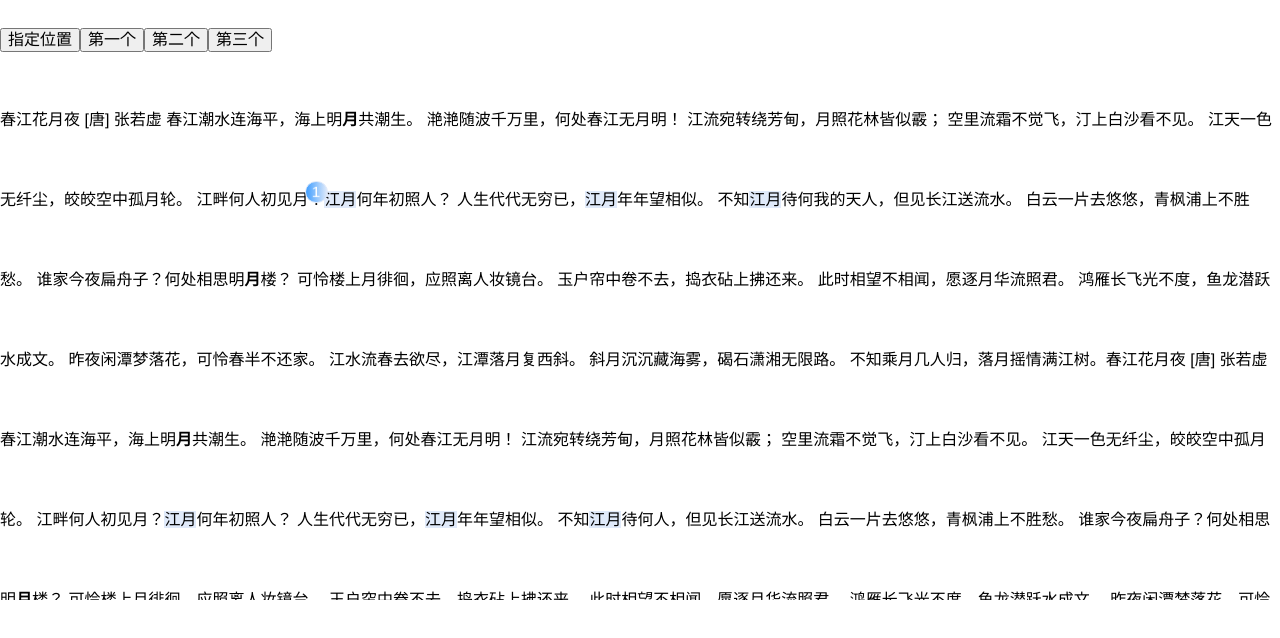
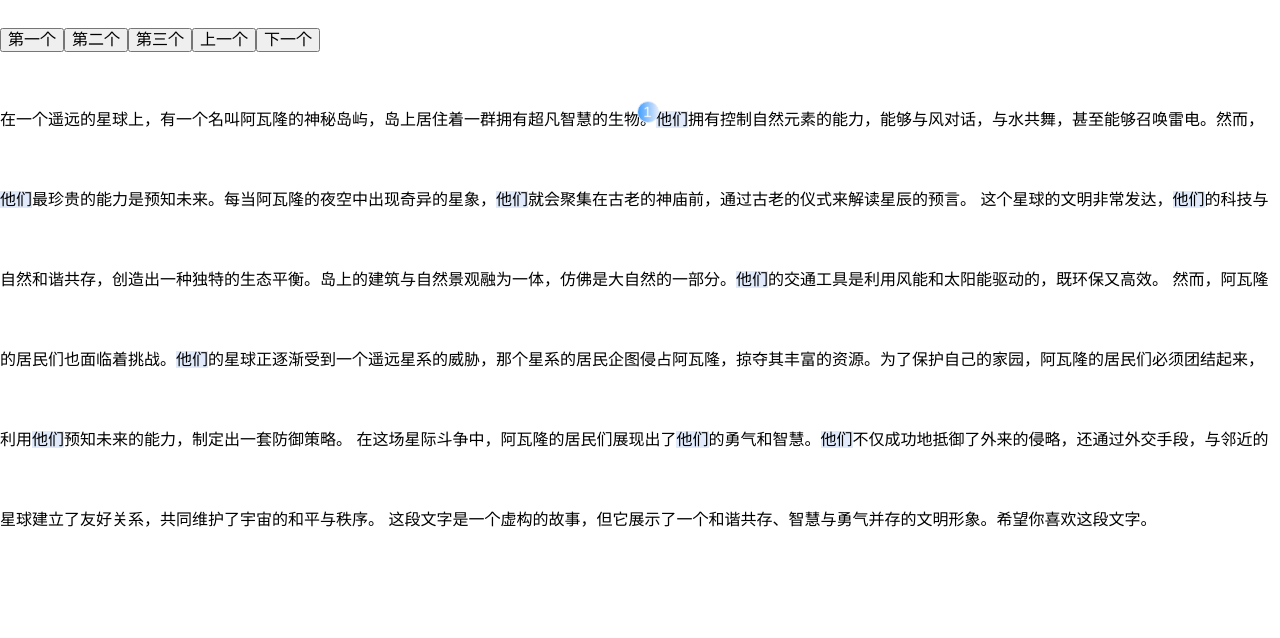
Before and after one commit to pandabanya/cross-label-text-annotation, a Vue app: page / in a window 1280 px wide. Shown: the top 638 px of the page. Built offline with nearby package versions, Linux system fonts and the light colour scheme; what vue-clipboard2 would draw is missing.

Commit message:
fix -bug修复

```diff
--- a/package.json
+++ b/package.json
@@ -36,6 +36,7 @@
     "core-js": "^3.8.3",
     "element-ui": "^2.15.14",
     "normalize.css": "^8.0.1",
+    "v-contextmenu": "^2.9.2",
     "vue": "^2.6.14",
     "vue-clipboard2": "^0.3.3"
   },
--- a/src/App.vue
+++ b/src/App.vue
@@ -1,10 +1,11 @@
 <template>
   <div id="app">
     <div ref="htmlContent" id="htmlContent">
-      <button @click="goTo">指定位置</button>
       <button @click="goBfter">第一个</button>
       <button @click="goAfter">第二个</button>
       <button @click="goAfter2">第三个</button>
+      <button @click="before">上一个</button>
+      <button @click="next">下一个</button>
       <crossTextHighLight
           ref="search"
           @current-change="currentChange"
@@ -36,122 +37,32 @@ export default {
   },
   data(){
     return {
-      text: `
-            春江花月夜
-                [唐] 张若虚
-      春江潮水连海平，海上明<b>月</b>共潮生。
-      滟滟随波千万里，何处春江无月明！
-      江流宛转绕芳甸，月照花林皆似霰；
-      空里流霜不觉飞，汀上白沙看不见。
-      江天一色无纤尘，皎皎空中孤月轮。
-      江畔何人初见月？江月何年初照人？
-      人生代代无穷已，江月年年望相似。
-      不知江月待何我的天人，但见长江送流水。
-      白云一片去悠悠，青枫浦上不胜愁。
-      谁家今夜扁舟子？何处相思明<b>月</b>楼？
-      可怜楼上月徘徊，应照离人妆镜台。
-      玉户帘中卷不去，捣衣砧上拂还来。
-      此时相望不相闻，愿逐月华流照君。
-      鸿雁长飞光不度，鱼龙潜跃水成文。
-      昨夜闲潭梦落花，可怜春半不还家。
-      江水流春去欲尽，江潭落月复西斜。
-      斜月沉沉藏海雾，碣石潇湘无限路。
-      不知乘月几人归，落月摇情满江树。春江花月夜
-                [唐] 张若虚
-      春江潮水连海平，海上明<b>月</b>共潮生。
-      滟滟随波千万里，何处春江无月明！
-      江流宛转绕芳甸，月照花林皆似霰；
-      空里流霜不觉飞，汀上白沙看不见。
-      江天一色无纤尘，皎皎空中孤月轮。
-      江畔何人初见月？江月何年初照人？
-      人生代代无穷已，江月年年望相似。
-      不知江月待何人，但见长江送流水。
-      白云一片去悠悠，青枫浦上不胜愁。
-      谁家今夜扁舟子？何处相思明<b>月</b>楼？
-      可怜楼上月徘徊，应照离人妆镜台。
-      玉户帘中卷不去，捣衣砧上拂还来。
-      此时相望不相闻，愿逐月华流照君。
-      鸿雁长飞光不度，鱼龙潜跃水成文。
-      昨夜闲潭梦落花，可怜春半不还家。
-      江水流春去欲尽，江潭落月复西斜。
-      斜月沉沉藏海雾，碣石潇湘无限路。
-      不知乘月几人归，落月摇情满江树。春江花月夜
-                [唐] 张若虚
-      春江潮水连海平，海上明<b>月</b>共潮生。
-      滟滟随波千万里，何处春江无月明！
-      江流宛转绕芳甸，月照花林皆似霰；
-      空里流霜不觉飞，汀上白沙看不见。
-      江天一色无纤尘，皎皎空中孤月轮。
-      江畔何人初见月？江月何年初照人？撒大多数
-      人生代代无穷已，江月年年望相似。
-      不知江月待何人，<font face="fals">但</font>见长江送流水。
-      白云一片去悠悠，青枫浦上不胜愁。
-      谁家今夜扁舟子？何处相思明<b>月</b>楼？
-      可怜楼上月徘徊，应照离人妆镜台。
-      玉户帘中卷不去，捣衣砧上拂还来。
-      此时相望不相闻，愿逐月华流照君。
-      鸿雁长飞光不度，鱼龙潜跃水成文。
-      昨夜闲潭梦落花，可怜春半不还家。
-      江水流春去欲尽，江潭落月复西斜。
-      斜月沉沉藏海雾，碣石潇湘无限路。
-      不知乘月几人归，落月摇情满江树。 江水流春去欲尽，江潭落月复西斜。
-      斜月沉沉藏海雾，碣石潇湘无限路。
-      不知乘月几人归，落月摇情满江树。 江水流春去欲尽，江潭落月复西斜。
-      斜月沉沉藏海雾，碣石潇湘无限路。
-      不知乘月几人归，落月摇情满江树。 江水流春去欲尽，江潭落月复西斜。
-      斜月沉沉藏海雾，碣石潇湘无限路。
-      不知乘月几人归，落月摇情满江树。 江水流春去欲尽，江潭落月复西斜。
-      斜月沉沉藏海雾，碣石潇湘无限路。
-      不知乘月几人归，落月摇情满江树。撒大多数, 不知乘月几人归，落月摇情满江树。 江水流春去欲尽，江潭落月复西斜。
-      斜月沉沉藏海雾，碣石潇湘无限路。
-      不知乘月几人归，落月摇情满江树。 江水流春去欲尽，江潭落月复西斜。
-      斜月沉沉藏海雾，碣石潇湘无限路。
-      不知乘月几人归，落月摇情满江树。 江水流春去欲尽，江潭落月复西斜。
-      斜月沉沉藏海雾，碣石潇湘无限路。
-      不知乘月几人归，落月摇情满江树。 江水流春去欲尽，江潭落月复西斜。
-      斜月沉沉藏海雾，碣石潇湘无限路咋回事呢。
-      不知乘月几人归，落月摇情满江树。 不知乘月几人归，落月摇情满江树。 江水流春去欲尽，江潭落月复西斜。
-      斜月沉沉藏海雾，碣石潇湘无限路。
-      不知乘月几人归，落月摇情满江树。 江水流春去欲尽，江潭落月复西斜。
-      斜月沉沉藏海雾，碣石潇湘无限路。
-      不知乘月几人归，落月摇情满江树。 江水流春去欲尽，江潭落月复西斜。
-      斜月沉沉藏海雾，碣石潇湘无限路。
-      不知乘月几人归，落月摇情满江树。 江水流春去欲尽，江潭落月复西斜。
-      斜月沉沉藏海雾，碣石潇湘无限路。
-      不知乘月几人归，落月摇情满江树 不知乘月几人归，落月摇情满江树。 江水流春去欲尽，江潭落月复西斜。
-      斜月沉沉藏海雾，碣石潇湘无限路。
-      不知乘月几人归，落月摇情满江树。 江水流春去欲尽，江潭落月复西斜。
-      斜月沉沉藏海雾，碣石潇湘无限路。
-      不知乘月几人归，落月摇情满江树。 江水流春去欲尽，江潭落月复西斜。
-      斜月沉沉藏海雾，碣石潇湘无限路。
-      不知乘月几人归，落月摇情满江树。 江水流春去欲尽，江潭落月复西斜。
-      斜月沉沉藏海雾，碣石潇湘无限路。
-      不知乘月几人归，落月摇情满江树。撒大多数, 不知乘月几人归，落月摇情满江树。 江水流春去欲尽，江潭落月复西斜。
-      斜月沉沉藏海雾，碣石潇湘无限路。
-      不知乘月几人归，落月摇情满江树。 江水流春去欲尽，江潭落月复西斜。
-      斜月沉沉藏海雾，碣石潇湘无限路。
-      不知乘月几人归，落月摇情满江树。 江水流春去欲尽，江潭落月复西斜。
-      斜月沉沉藏海雾，碣石潇湘无限路。
-      不知乘月几人归，落月摇情满江树。 江水流春去欲尽，江潭落月复西斜。
-      斜月沉沉藏海雾，碣石潇湘无限路。
-      不知乘月几人归，落月摇情满江树。撒大多数`,
-      keyword: "江月",
+      text: `<font>在一个遥远的</font>星球上，有一个名叫阿瓦隆的神秘岛屿，岛上居住着一群拥有超凡智慧的生物。他们拥有控制自然元素的能力，能够与风对话，与水共舞，甚至能够召唤雷电。然而，他们最珍贵的能力是预知未来。每当阿瓦隆的夜空中出现奇异的星象，他们就会聚集在古老的神庙前，通过古老的仪式来解读星辰的预言。
+
+这个星球的文明非常发达，他们的科技与自然和谐共存，创造出一种独特的生态平衡。岛上的建筑与自然景观融为一体，仿佛是大自然的一部分。他们的交通工具是利用风能和太阳能驱动的，既环保又高效。
+
+然而，阿瓦隆的居民们也面临着挑战。他们的星球正逐渐受到一个遥远星系的威胁，那个星系的居民企图侵占阿瓦隆，掠夺其丰富的资源。为了保护自己的家园，阿瓦隆的居民们必须团结起来，利用他们预知未来的能力，制定出一套防御策略。
+
+在这场星际斗争中，阿瓦隆的居民们展现出了他们的勇气和智慧。他们不仅成功地抵御了外来的侵略，还通过外交手段，与邻近的星球建立了友好关系，共同维护了宇宙的和平与秩序。
+
+这段文字是一个虚构的故事，但它展示了一个和谐共存、智慧与勇气并存的文明形象。希望你喜欢这段文字。`,
+      keyword: "他们",
       matchCount: 0,
       index: 0,
     }
   },
   methods: {
+    before(){
+      this.$refs.search.searchLast()
+    },
+    next(){
+      this.$refs.search.searchNext()
+    },
     matchCountChange (count) {
       this.matchCount = count
     },
     currentChange (idx) {
       this.currentIdx = idx
-    },
-    goTo(){
-      this.keyword = "撒大多数"
-      console.log(this.$refs.search)
-      this.index += 1
-      this.$refs.search.scrollToOrder(this.index,this.$refs.search)
     },
     goBfter(){
       this.$refs.search.scrollToOrder(1,this.$refs.search)
--- a/src/components/crossTextHighLight/index.vue
+++ b/src/components/crossTextHighLight/index.vue
@@ -199,7 +199,6 @@ export default {
       if (!this.isContextMenu) return
       let selectedText = '';
       selectedText = window.getSelection().toString()
-      console.log(selectedText);
       if (selectedText) {
         this.copyText = selectedText
       }
@@ -226,6 +225,10 @@ export default {
     },
     openContextMenu() {
       if (!this.isContextMenu) return
+      if(!window.getSelection().toString()){
+        return
+      }
+      console.log(window.getSelection().toString());
       this.showContentMenu = true
     },
     checkIn(obj) {
@@ -388,7 +391,6 @@ export default {
       // 获取所有font标签
       let fonts = parent.getElementsByTagName('font');
       for (let i = 0; i < fonts.length; i++) {
-        console.log(fonts[i].attributes);
         if (fonts[i].attributes.length > 0 && fonts[i].attributes[0].name.search('cross-text-hightlight') != -1) {
           arr.push(fonts[i])
         }
@@ -441,13 +443,13 @@ export default {
     searchNext() {
       this.$nextTick(() => {
         let idx = this.lightIndex >= this.matchCount ? 1 : this.lightIndex + 1
-        this.scrollTo(idx)
+        this.scrollToOrder(idx)
       })
     },
     searchLast() {
       this.$nextTick(() => {
         let idx = this.lightIndex <= 1 ? this.matchCount : this.lightIndex - 1
-        this.scrollTo(idx)
+        this.scrollToOrder(idx)
       })
     },
     setStyle() {
```
Also changed, not shown: 1 other file (tests, documents, lock files or other folders).
